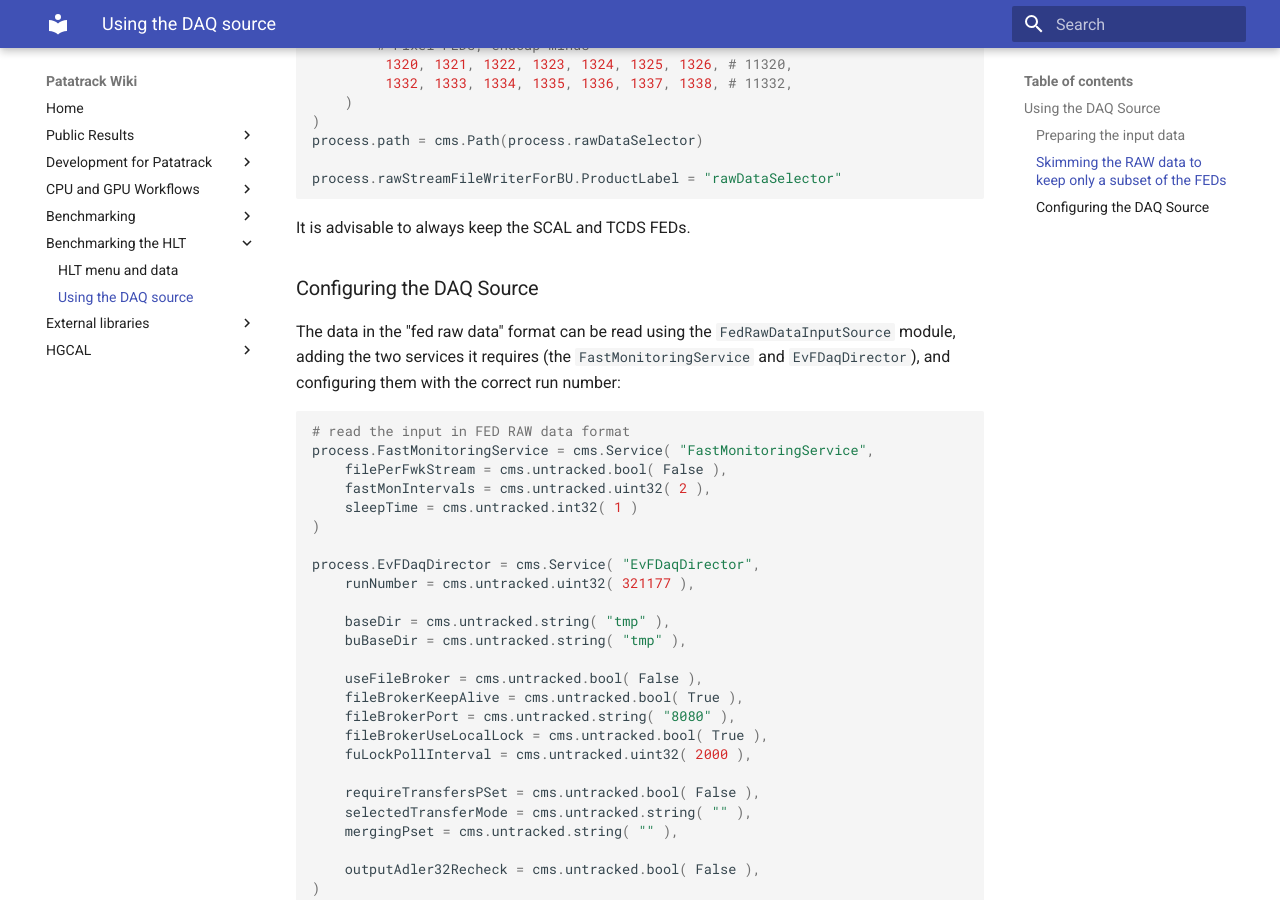
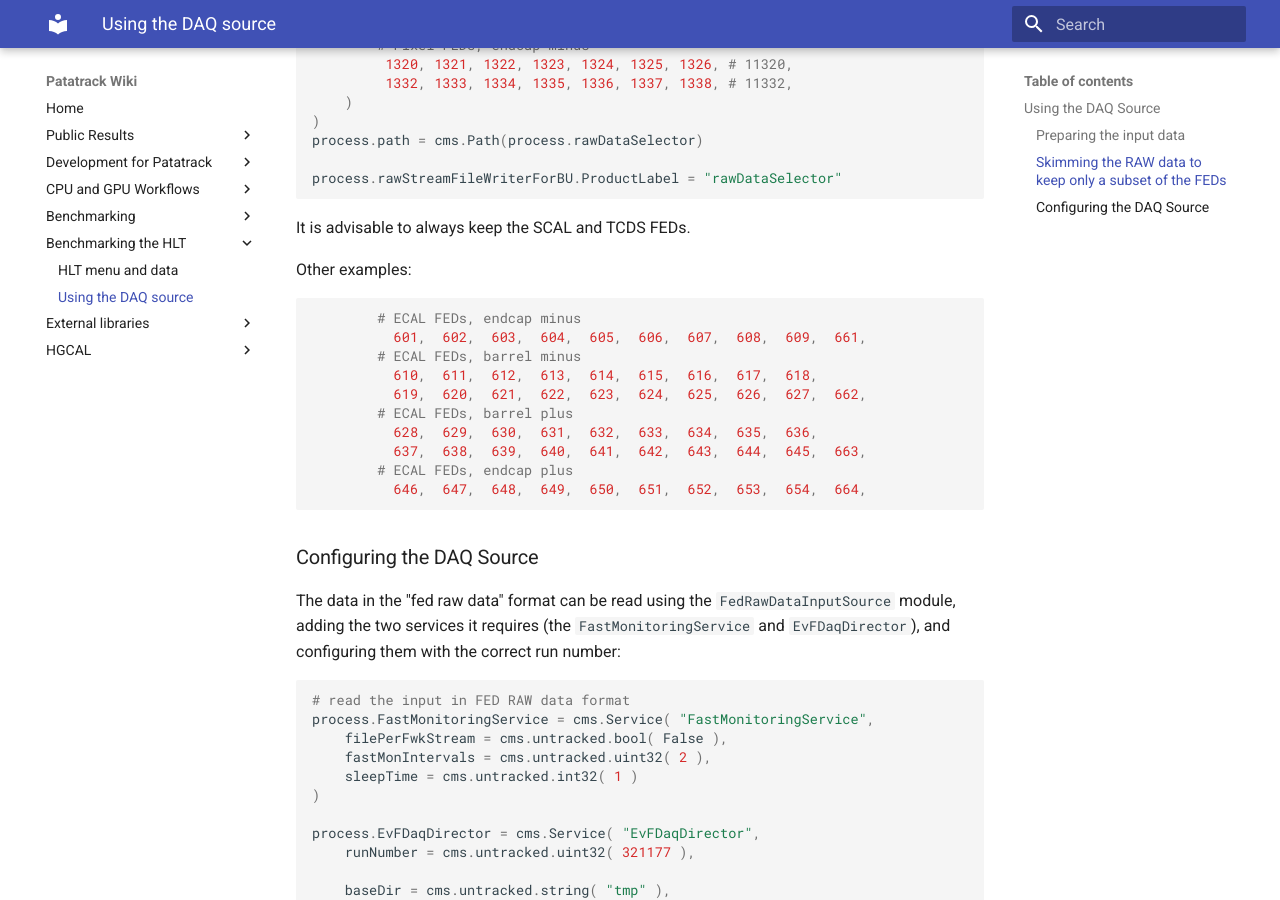
Before and after one commit to cms-patatrack/patatrack-website, an MkDocs documentation site: the page built from wiki/DAQSource.md, in a window 1280 px wide and 900 px high, scrolled down 1954 px. Built offline with MkDocs 1.6.1 and Material for MkDocs 9.7.7, drawn with Linux system fonts in a browser that asks for light colours.

Commit message:
Add list of ECAL FEDs

````diff
--- a/wiki/DAQSource.md
+++ b/wiki/DAQSource.md
@@ -97,6 +97,20 @@ process.rawStreamFileWriterForBU.ProductLabel = "rawDataSelector"
 
 It is advisable to always keep the SCAL and TCDS FEDs.
 
+Other examples:
+```python
+        # ECAL FEDs, endcap minus
+          601,  602,  603,  604,  605,  606,  607,  608,  609,  661,
+        # ECAL FEDs, barrel minus
+          610,  611,  612,  613,  614,  615,  616,  617,  618,
+          619,  620,  621,  622,  623,  624,  625,  626,  627,  662,
+        # ECAL FEDs, barrel plus
+          628,  629,  630,  631,  632,  633,  634,  635,  636,
+          637,  638,  639,  640,  641,  642,  643,  644,  645,  663,
+        # ECAL FEDs, endcap plus
+          646,  647,  648,  649,  650,  651,  652,  653,  654,  664,
+```
+
 
 ### Configuring the DAQ Source
 
````
